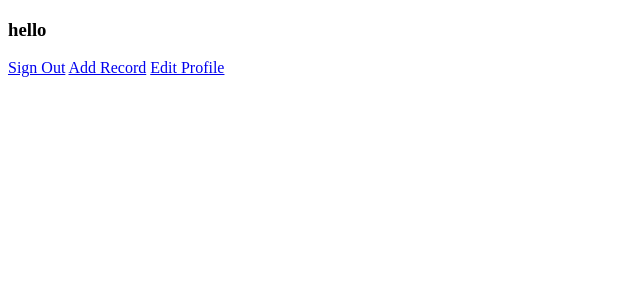
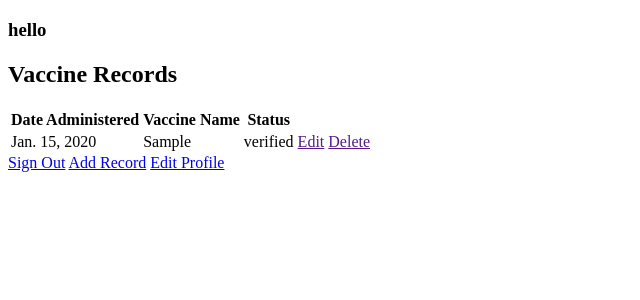
Before and after one commit to kure690/Immunolog, a Django app: template templates/dashboard/customerdashboard.html in a window 1280 px wide. Shown: the top 300 px of the page, without its empty margins (0-640 px from the left). Run offline with Django 5.2, Linux system fonts and the light colour scheme; the template is opened without the code that fills it: values that come from a table or form of the project are taken from there, others are empty; tables that the repository leaves empty hold one stand-in row (values such as "Sample post").

Commit message:
user dashboard and reject feature for admin

```diff
--- a/records/urls.py
+++ b/records/urls.py
@@ -1,10 +1,11 @@
 from django.contrib import admin
 from django.urls import path, include
-from .views import (AddVaccineRecord)
-from .views import accept_vaccine_record
+from .views import AddVaccineRecord
+from .views import accept_vaccine_record, reject_vaccine_record
 
 urlpatterns = [
    path('addrecord', AddVaccineRecord.as_view(), name='addrecord'),
    path('accept_vaccine_record/<int:pk>/', accept_vaccine_record, name='accept_vaccine_record'),
+   path('reject_vaccine_record/<int:pk>/', reject_vaccine_record, name='reject_vaccine_record')
 
 ]
--- a/templates/dashboard/customerdashboard.html
+++ b/templates/dashboard/customerdashboard.html
@@ -14,6 +14,38 @@
     </head>
     <body>
         <h3>hello {{ user.username }}</h3>
+        <h2>Vaccine Records</h2>
+
+        {% if vaccine_records %}
+            <table class="table">
+                <thead>
+                    <tr>
+                        <th>Date Administered</th>
+                        <th>Vaccine Name</th>
+                        <th>Status</th>
+                        <th></th>
+                        <th></th>
+                        <th></th>
+                    </tr>
+                </thead>
+                <tbody>
+                    {% for record in vaccine_records %}
+                    <tr>
+                        <td>{{ record.vaccination_date }}</td>
+                        <td>{{ record.vaccine_type }}</td>
+                        <td>{{ record.status }}</td>
+                        <td><a href="" class="action-link">Edit</a></td>
+                        <td><a href="" class="action-link">Delete</a></td>
+                        <td></td>
+                    </tr>
+                    {% endfor %}
+                </tbody>
+            </table>
+        {% else %}
+            <p>You have no vaccine records.</p>
+        {% endif %}
+
+
         <a href="{% url 'signout' %}">Sign Out</a>
         <a href="{% url 'addrecord' %}">Add Record</a>
         <a href="{% url 'editprofile' pk=pk %}">Edit Profile</a>
```
Also changed, not shown: records/views.py (+31 -2 lines), media/vaccine_pics/image-removebg-preview.png (added).
